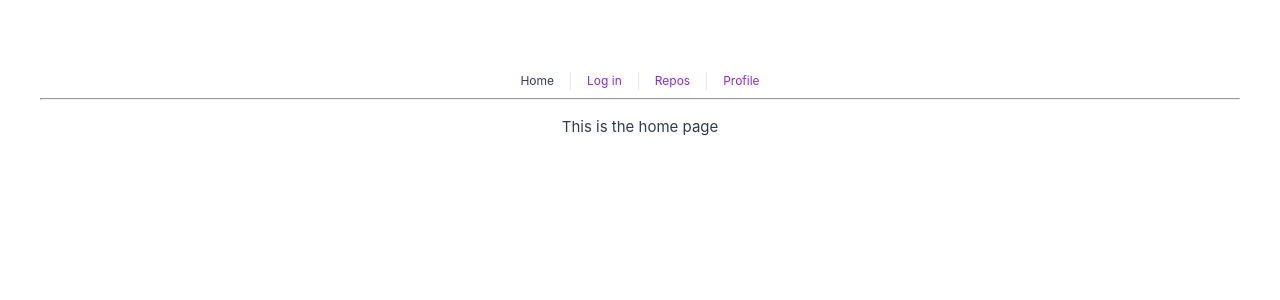
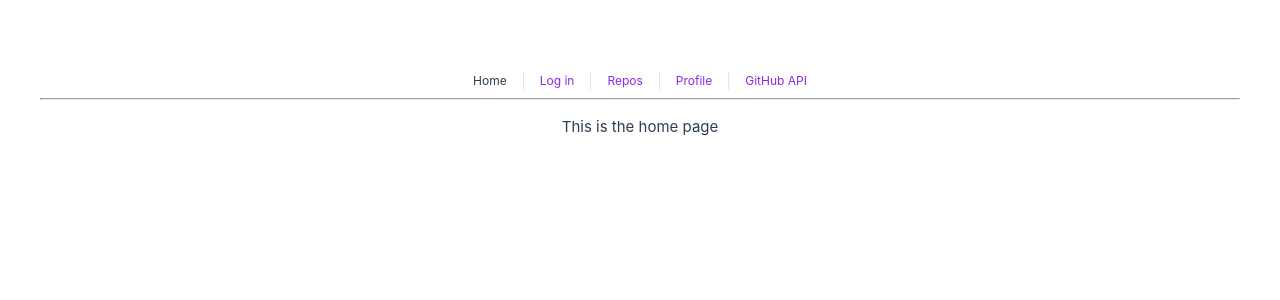
Before and after one commit to np873/SE577-Software-Architecture, a Vue app in the folder client/: page / in a window 1280 px wide. Shown: the top 300 px of the page. Built offline with nearby package versions, Linux system fonts and the light colour scheme.

Commit message:
Add files via upload

```diff
--- a/client/src/App.vue
+++ b/client/src/App.vue
@@ -15,6 +15,7 @@ import ThirdPage from './pages/Profile.vue'
         <RouterLink to="/log in">Log in</RouterLink>
         <RouterLink to="/repos">Repos</RouterLink>
         <RouterLink to="/profile">Profile</RouterLink>
+        <RouterLink to="/github">GitHub API</RouterLink>
       </nav>
       <hr/>
   </header>
```
